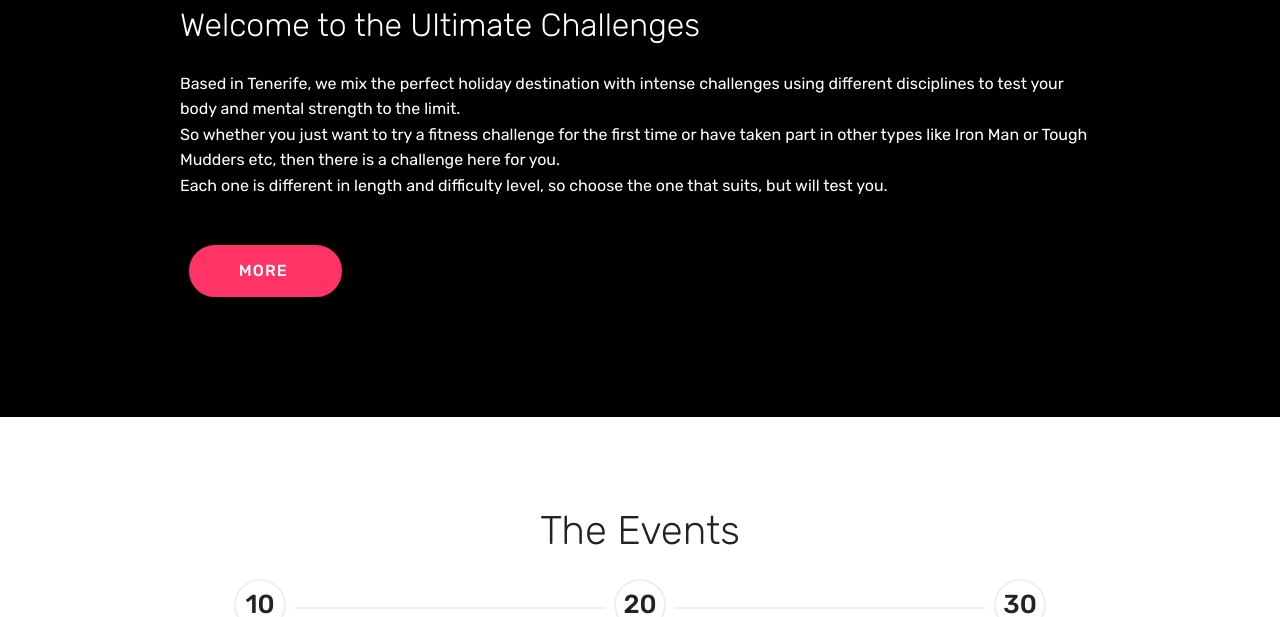
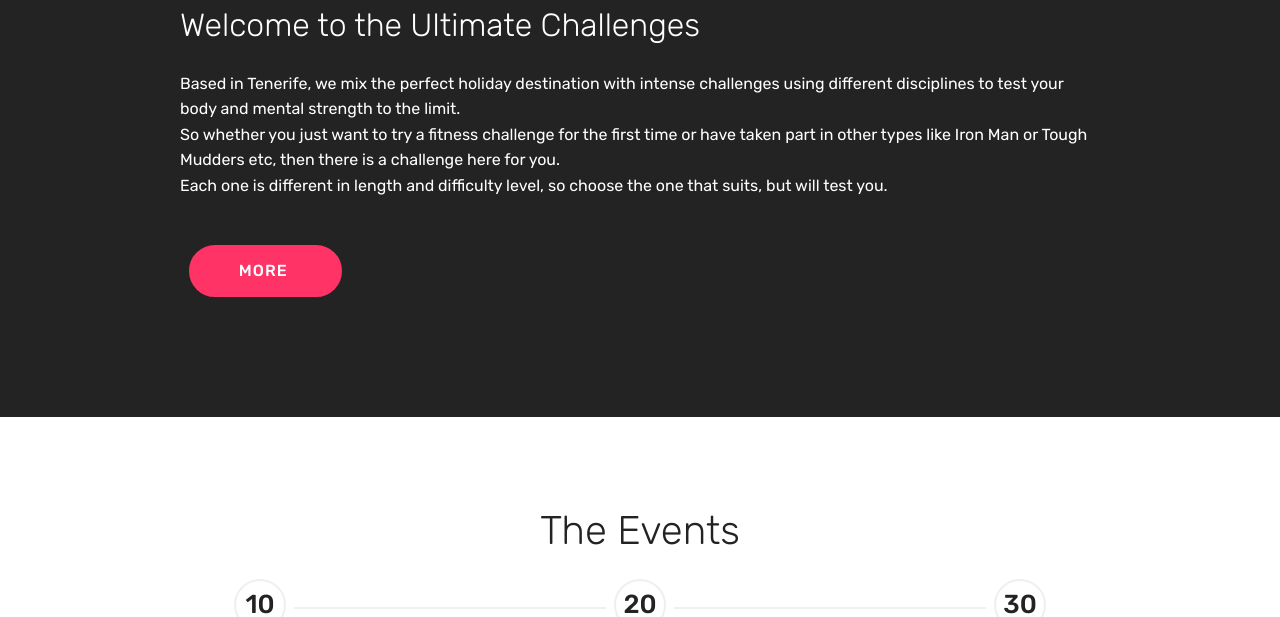
Before and after one commit to cruz-creative/TUC, a plain HTML site: page index.html in a window 1280 px wide. Shown: the part 949-1566 px from the top of the page. Drawn offline with Linux system fonts and the light colour scheme; a script that the page names is missing; files whose address does not match are found by name.

Commit message:
Update mbr-additional.css

```diff
--- a/assets/mobirise/css/mbr-additional.css
+++ b/assets/mobirise/css/mbr-additional.css
@@ -1166,7 +1166,7 @@ section.lazy-placeholder:after {
 .cid-rxqY2M8uYU {
   padding-top: 90px;
   padding-bottom: 90px;
-  background-color: #000000;
+  background-color: #232323;
 }
 .cid-rxqY2M8uYU .mbr-text,
 .cid-rxqY2M8uYU .mbr-section-btn {
```
